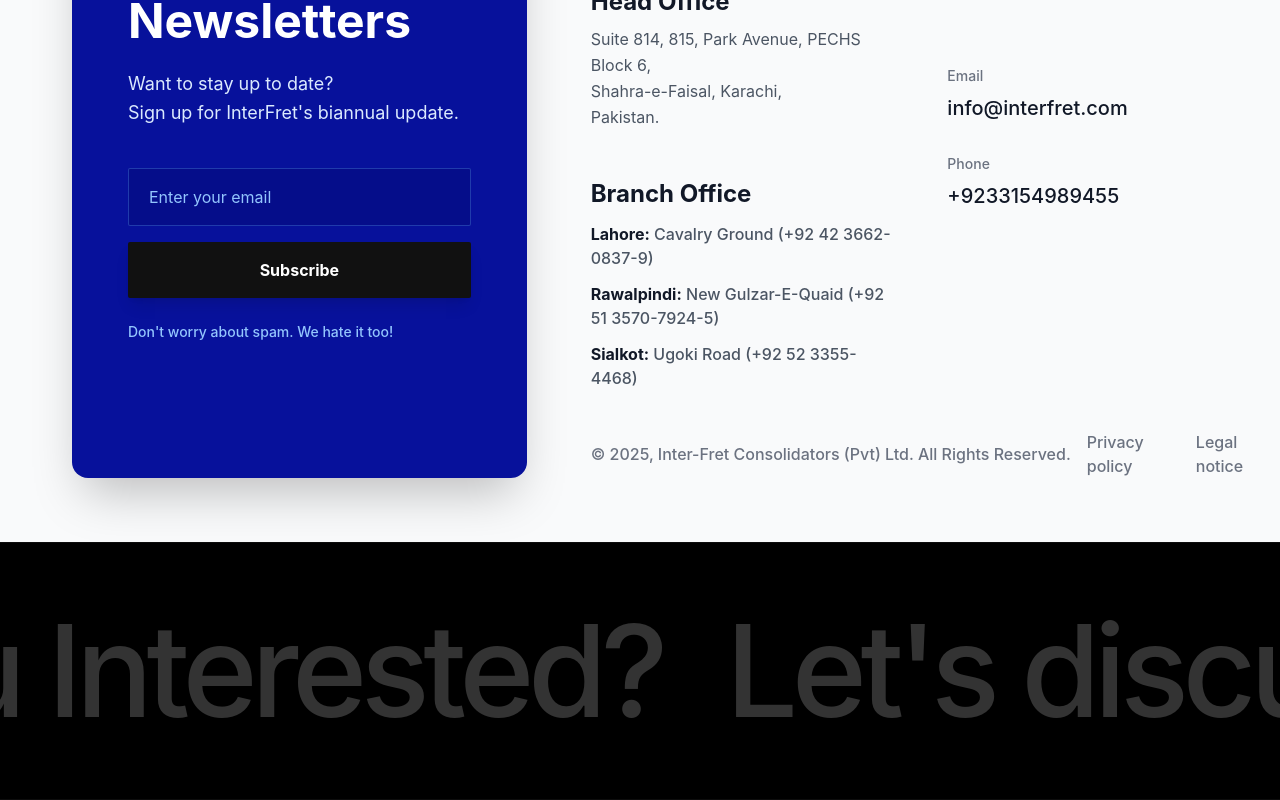
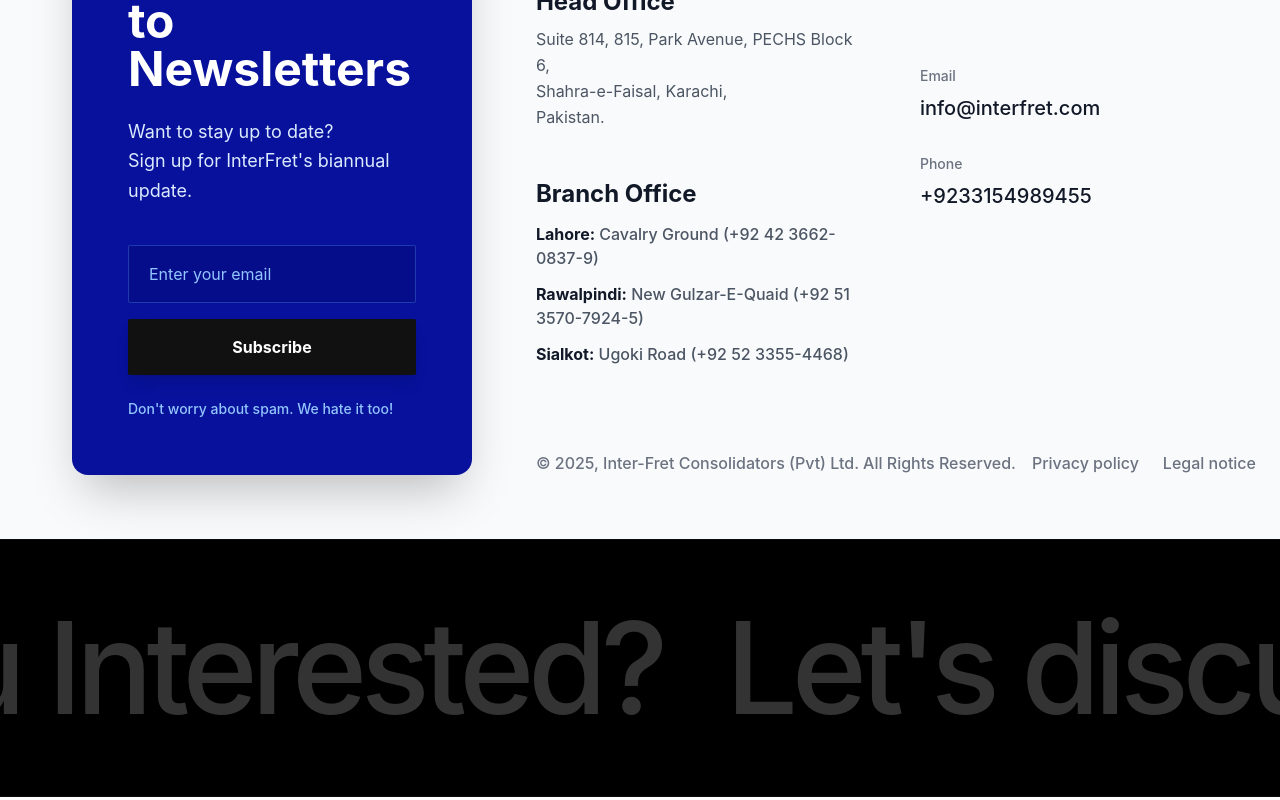
Before and after one commit to syedfaiqali/InterFred, a React (Vite) app: page / in a window 1280 px wide. Shown: the part 9707-10507 px from the top of the page. Built offline with nearby package versions, Linux system fonts and the light colour scheme.

Commit message:
FaiqPrototype: subscribe done

```diff
--- a/src/components/Subscribe.tsx
+++ b/src/components/Subscribe.tsx
@@ -117,9 +117,9 @@ const Subscribe: FC = () => {
                 <p className="text-sm md:text-base text-gray-500 font-medium whitespace-nowrap">
                   © 2025, Inter-Fret Consolidators (Pvt) Ltd. All Rights Reserved.
                 </p>
-                <div className="flex gap-6 md:gap-10">
-                  <a href="#privacy" className="text-sm md:text-base text-gray-500 hover:text-gray-900 font-medium transition-colors">Privacy policy</a>
-                  <a href="#legal" className="text-sm md:text-base text-gray-500 hover:text-gray-900 font-medium transition-colors">Legal notice</a>
+                <div className="flex gap-6">
+                  <a href="#privacy" className="text-sm md:text-base text-gray-500 hover:text-gray-900 font-medium transition-colors whitespace-nowrap">Privacy policy</a>
+                  <a href="#legal" className="text-sm md:text-base text-gray-500 hover:text-gray-900 font-medium transition-colors whitespace-nowrap">Legal notice</a>
                 </div>
               </div>
             </div>
```
